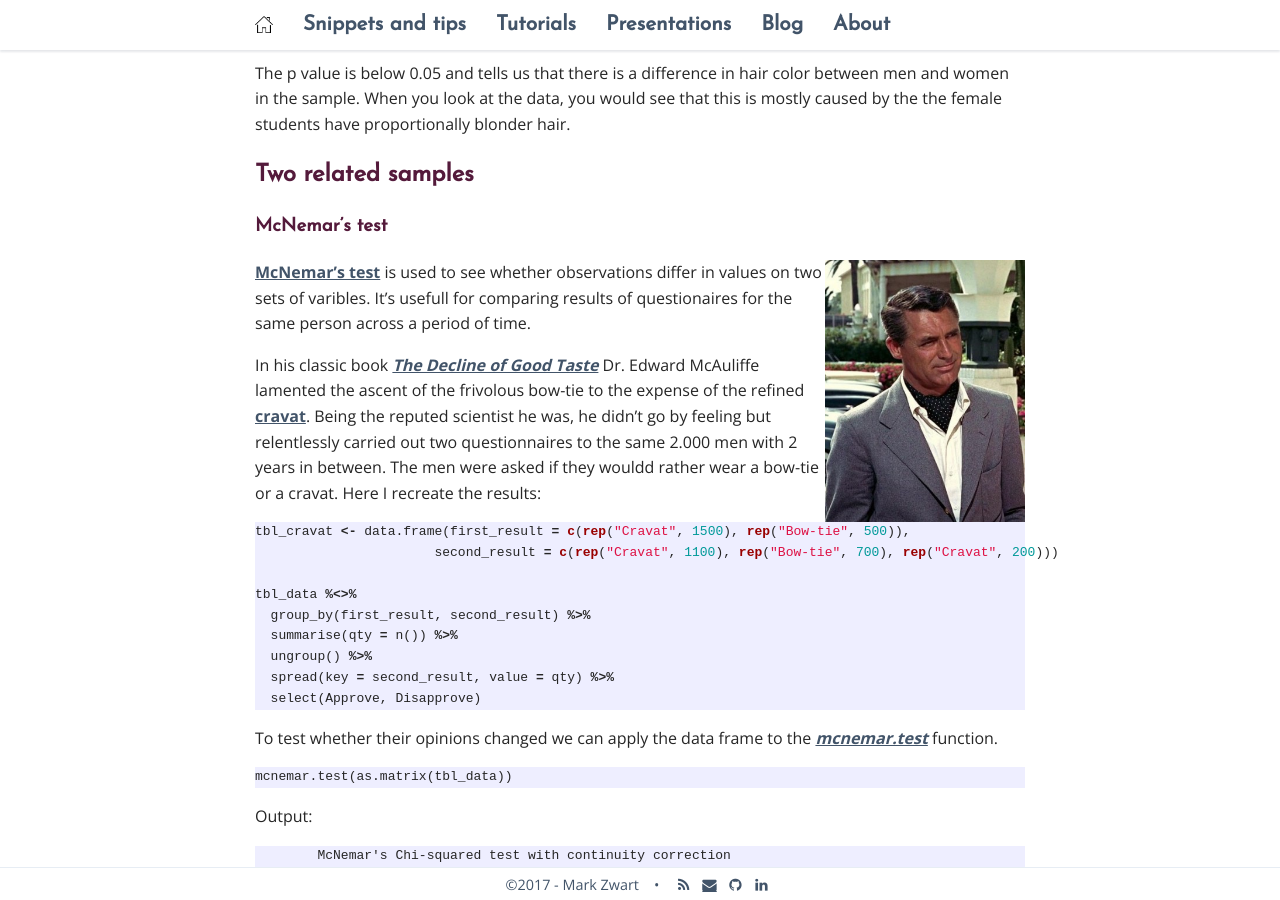
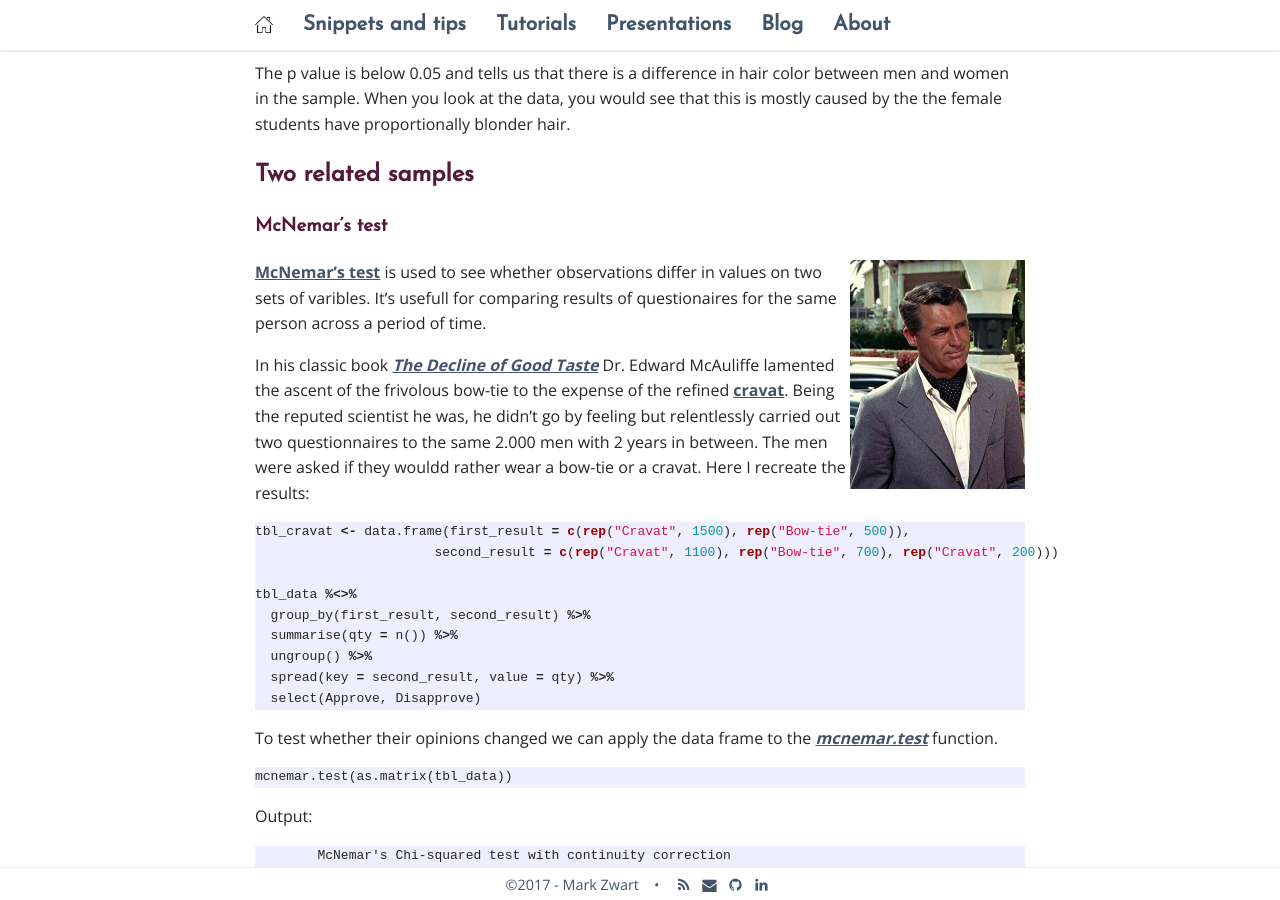
Before and after one commit to mark-me/mark-me.github.io, a Jekyll site: the page built from _pages/tutorials/statistical-tests/statistical-tests.md, in a window 1280 px wide and 900 px high, scrolled down 6065 px. Built offline with Jekyll 4.4.1, drawn with Linux system fonts in a browser that asks for light colours; nearby versions of some CDN libraries; comment, search, counter and statistics services are not loaded.

Commit message:
Update statistical-tests.md

```diff
--- a/_pages/tutorials/statistical-tests/statistical-tests.md
+++ b/_pages/tutorials/statistical-tests/statistical-tests.md
@@ -202,7 +202,7 @@ The p value is below 0.05 and tells us that there is a difference in hair color
 
 ### McNemar’s test
 
-<img src="/_pages/tutorials/statistical-tests/cravat.jpg" alt="Me" width="200" height="262" align="right"/>
+<img src="/_pages/tutorials/statistical-tests/cravat.jpg" alt="Me" width="175" height="229" align="right"/>
 **[McNemar's test](https://en.wikipedia.org/wiki/McNemar%27s_test)** is used to see whether observations differ in values on two sets of varibles. It's usefull for comparing results of questionaires for the same person across a period of time.
 
 In his classic book _[The Decline of Good Taste](https://www.gutenberg.org/ebooks/search/?query=The+decline+of+good+taste)_ Dr. Edward McAuliffe lamented the ascent of the frivolous bow-tie to the expense of the refined [cravat](https://mccannbespoke.co.uk/how-to-wear-a-cravat/). Being the reputed scientist he was, he didn't go by feeling but relentlessly carried out two questionnaires to the same 2.000 men with 2 years in between. The men were asked if they wouldd rather wear a bow-tie or a cravat. Here I recreate the results:
```
